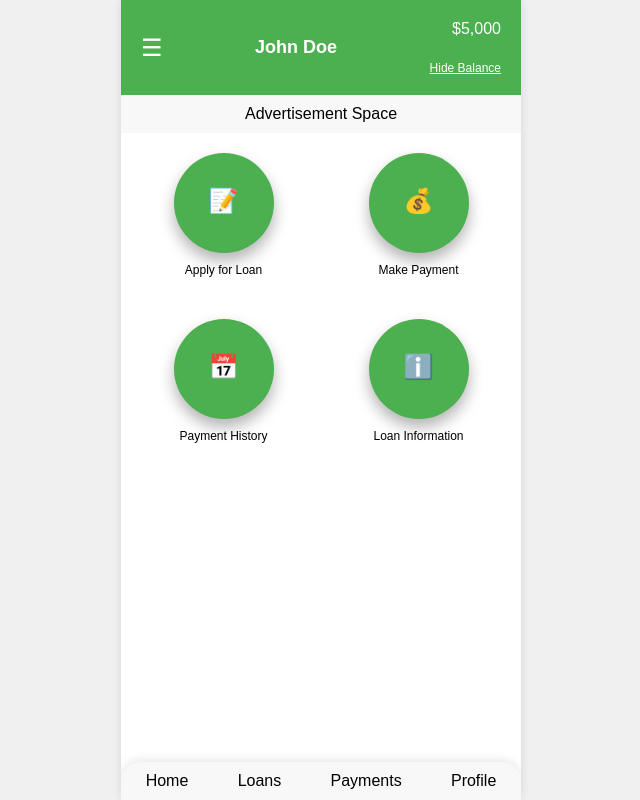
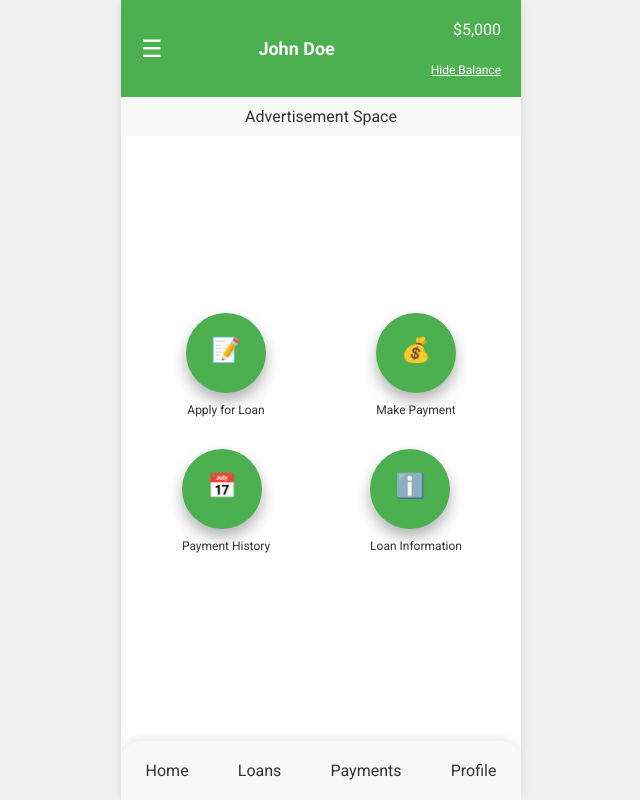
Before and after one commit to OLEMUKAN/LoanApp, a plain HTML site: page index.html in a window 1280 px wide. Shown: the whole page, without its empty margins (319-959 px from the left). Drawn offline with Linux system fonts and the light colour scheme.

Commit message:
improved changes

```diff
--- a/index.html
+++ b/index.html
@@ -4,12 +4,14 @@
     <meta charset="UTF-8">
     <meta name="viewport" content="width=device-width, initial-scale=1.0">
     <title>Loan Management App - Main Screen</title>
+    <link href="https://fonts.googleapis.com/css2?family=Roboto:wght@400;500;700&display=swap" rel="stylesheet">
     <style>
         body {
-            font-family: Arial, sans-serif;
+            font-family: 'Roboto', sans-serif;
             margin: 0;
             padding: 0;
             background-color: #f0f0f0;
+            color: #333;
         }
         .container {
             max-width: 400px;
@@ -19,6 +21,8 @@
             box-shadow: 0 0 10px rgba(0,0,0,0.1);
             position: relative;
             overflow: hidden;
+            display: flex;
+            flex-direction: column;
         }
         .header {
             background-color: #4CAF50;
@@ -27,6 +31,7 @@
             display: flex;
             justify-content: space-between;
             align-items: center;
+            position: relative;
         }
         .menu-icon {
             font-size: 24px;
@@ -58,19 +63,25 @@
             background-color: #f8f8f8;
             padding: 10px;
             text-align: center;
+            flex-shrink: 0;
         }
         .content {
             padding: 20px;
+            flex-grow: 1;
+            display: flex;
+            flex-direction: column;
+            justify-content: center;
+            gap: 20px;
         }
         .action-buttons {
             display: grid;
             grid-template-columns: 1fr 1fr;
-            gap: 30px;
+            gap: 20px;
             justify-items: center;
         }
         .btn {
-            width: 100px;
-            height: 100px;
+            width: 80px;
+            height: 80px;
             border-radius: 50%;
             background-color: #4CAF50;
             border: none;
@@ -97,10 +108,6 @@
             margin-top: 10px;
         }
         .bottom-nav {
-            position: absolute;
-            bottom: 0;
-            left: 0;
-            right: 0;
             background-color: #f8f8f8;
             display: flex;
             justify-content: space-around;
@@ -108,11 +115,17 @@
             border-top-left-radius: 20px;
             border-top-right-radius: 20px;
             box-shadow: 0 -2px 10px rgba(0,0,0,0.1);
+            flex-shrink: 0;
         }
         .nav-item {
             text-align: center;
             cursor: pointer;
             position: relative;
+            padding: 10px;
+            transition: color 0.3s;
+        }
+        .nav-item:hover {
+            color: #4CAF50;
         }
         .nav-item::after {
             content: '';
@@ -154,6 +167,14 @@
             justify-content: space-around;
             margin-top: 20px;
         }
+        @media (max-width: 400px) {
+            .container {
+                width: 100%;
+            }
+            .action-buttons {
+                grid-template-columns: 1fr;
+            }
+        }
     </style>
 </head>
 <body>
@@ -173,25 +194,25 @@
         <div class="content">
             <div class="action-buttons">
                 <div>
-                    <button class="btn">
+                    <button class="btn" onclick="alert('Apply for Loan')">
                         <span class="btn-icon">📝</span>
                     </button>
                     <p class="btn-text">Apply for Loan</p>
                 </div>
                 <div>
-                    <button class="btn">
+                    <button class="btn" onclick="alert('Make Payment')">
                         <span class="btn-icon">💰</span>
                     </button>
                     <p class="btn-text">Make Payment</p>
                 </div>
                 <div>
-                    <button class="btn">
+                    <button class="btn" onclick="alert('Payment History')">
                         <span class="btn-icon">📅</span>
                     </button>
                     <p class="btn-text">Payment History</p>
                 </div>
                 <div>
-                    <button class="btn">
+                    <button class="btn" onclick="alert('Loan Information')">
                         <span class="btn-icon">ℹ️</span>
                     </button>
                     <p class="btn-text">Loan Information</p>
```
